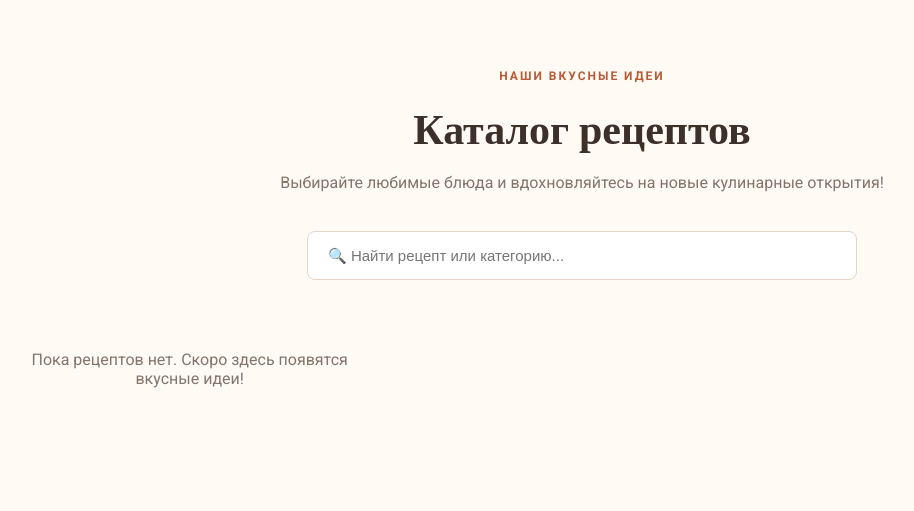
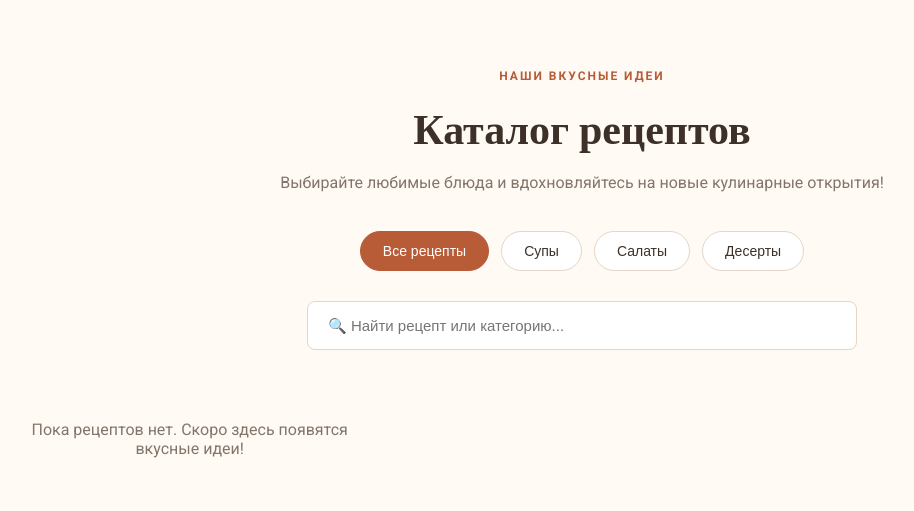
Before and after one commit to FelixKitKat/vkusno-doma, a Symfony app: template templates/recipe/index.html.twig in a window 1280 px wide. Shown: the part 85-596 px from the top of the page, without its empty margins (58-972 px from the left). Run offline with Twig, Linux system fonts and the light colour scheme; the template is opened without the code that fills it, so the values that code supplies are empty; some libraries are stand-ins or nearby versions.

Commit message:
Добавлена фильтрация рецептов по категориям

```diff
--- a/templates/recipe/index.html.twig
+++ b/templates/recipe/index.html.twig
@@ -13,6 +13,13 @@
             <p>Выбирайте любимые блюда и вдохновляйтесь на новые кулинарные открытия!</p>
         </div>
 
+        <div class="category-filters">
+            <button class="category-button active" data-category="all">Все рецепты</button>
+            <button class="category-button" data-category="супы">Супы</button>
+            <button class="category-button" data-category="салаты">Салаты</button>
+            <button class="category-button" data-category="десерты">Десерты</button>
+        </div>
+
         <div class="recipe-search">
             <input
                 type="text"
@@ -26,6 +33,7 @@
             {% for recipe in recipes %}
                 <article
                     class="recipe-card"
+                    data-category="{{ recipe.category|lower }}"
                     data-search="{{ (recipe.title ~ ' ' ~ recipe.category ~ ' ' ~ recipe.description)|lower }}"
                 >
                     <div class="recipe-image">
@@ -67,7 +75,7 @@
         </div>
 
         <p id="noResults" class="no-results" hidden>
-            К сожалению, ничего не найдено. Попробуйте другое название.
+            К сожалению, ничего не найдено. Попробуйте изменить поиск или категорию.
         </p>
     </div>
 </section>
@@ -98,6 +106,32 @@
     .catalog-heading p {
         color: #82756b;
         line-height: 1.6;
+    }
+
+    .category-filters {
+        display: flex;
+        justify-content: center;
+        flex-wrap: wrap;
+        gap: 12px;
+        margin-bottom: 30px;
+    }
+
+    .category-button {
+        padding: 11px 22px;
+        border: 1px solid #e5d5c8;
+        border-radius: 25px;
+        background: white;
+        color: #3d3029;
+        font-size: 14px;
+        cursor: pointer;
+        transition: 0.3s;
+    }
+
+    .category-button:hover,
+    .category-button.active {
+        background: #b85c38;
+        color: white;
+        border-color: #b85c38;
     }
 
     .recipe-search {
@@ -243,8 +277,11 @@
         const searchInput = document.getElementById('recipeSearch');
         const recipeCards = document.querySelectorAll('.recipe-card');
         const noResults = document.getElementById('noResults');
+        const categoryButtons = document.querySelectorAll('.category-button');
 
-        searchInput.addEventListener('input', function () {
+        let selectedCategory = 'all';
+
+        function filterRecipes() {
             const searchText = searchInput.value
                 .trim()
                 .toLocaleLowerCase('ru-RU');
@@ -255,16 +292,40 @@
                 const recipeText = card.dataset.search
                     .toLocaleLowerCase('ru-RU');
 
-                const matches = recipeText.includes(searchText);
+                const recipeCategory = card.dataset.category
+                    .toLocaleLowerCase('ru-RU');
 
-                card.hidden = !matches;
+                const matchesSearch = recipeText.includes(searchText);
 
-                if (matches) {
+                const matchesCategory =
+                    selectedCategory === 'all' ||
+                    recipeCategory === selectedCategory;
+
+                const isVisible = matchesSearch && matchesCategory;
+
+                card.hidden = !isVisible;
+
+                if (isVisible) {
                     visibleCount++;
                 }
             });
 
             noResults.hidden = visibleCount > 0;
+        }
+
+        searchInput.addEventListener('input', filterRecipes);
+
+        categoryButtons.forEach(function (button) {
+            button.addEventListener('click', function () {
+                categoryButtons.forEach(function (item) {
+                    item.classList.remove('active');
+                });
+
+                button.classList.add('active');
+                selectedCategory = button.dataset.category;
+
+                filterRecipes();
+            });
         });
     });
 </script>
```
